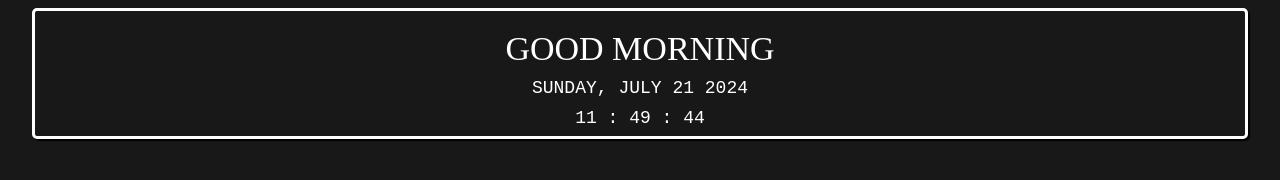
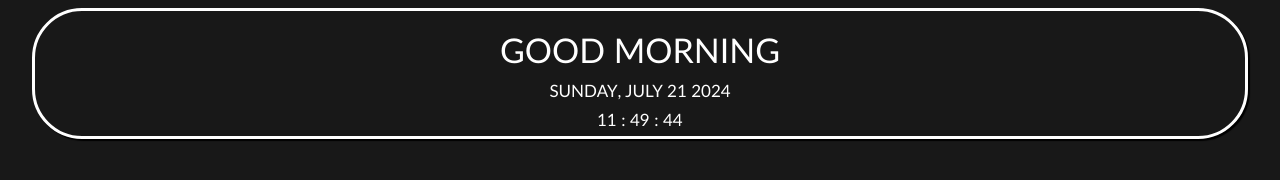
Before and after one commit to TiredOldie/xTiles_widgets, a plain HTML site: page index.html in a window 1280 px wide. Drawn offline with Linux system fonts and the light colour scheme.

Commit message:
Update index.html

```diff
--- a/index.html
+++ b/index.html
@@ -25,24 +25,25 @@
             max-width: 95%;
             margin: auto;
             border: 3px solid #ffffff;
-            border-radius: 5px;
+            border-radius: 50px;
             box-shadow: 2px 2px 1px 0px #000000;
         }
 
 
         .greet{
             font-size: 3em;
+            font-family: 'Trebuchet MS';
         }
 
         .date {
 
-            font-family: monospace;
-            font-size: 2em;
+            font-family:'Trebuchet MS';
+            font-size: 1.5em;
         }
 
         .clock {
-            font-family: monospace;
-            font-size: 2em;
+            font-family: 'Trebuchet MS';
+            font-size: 1.5em;
         }
 
         .time {
```
